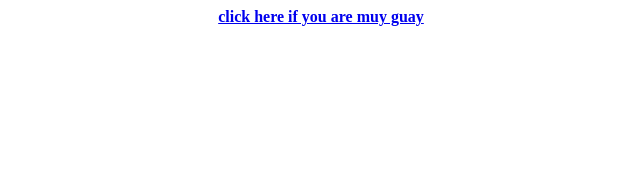
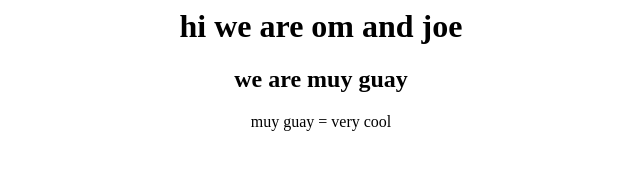
Before and after one commit to muyguay123/website, a plain HTML site: page index.html in a window 1280 px wide. Shown: the whole page, without its empty margins (319-959 px from the left). Drawn offline with Linux system fonts and the light colour scheme.

Commit message:
Update index.html

```diff
--- a/index.html
+++ b/index.html
@@ -1,2 +1,6 @@
 <center>
-  <b><a href="https://www.youtube.com/watch?v=dQw4w9WgXcQ">click here if you are muy guay</a></b>
+<h1> hi we are om and joe </h1>
+<h2> we are muy guay </h2
+<p> muy guay = very cool </p>
+<img src="https://raw.githubusercontent.com/muyguay123/website/main/guay.jpeg>
+</center>
```
